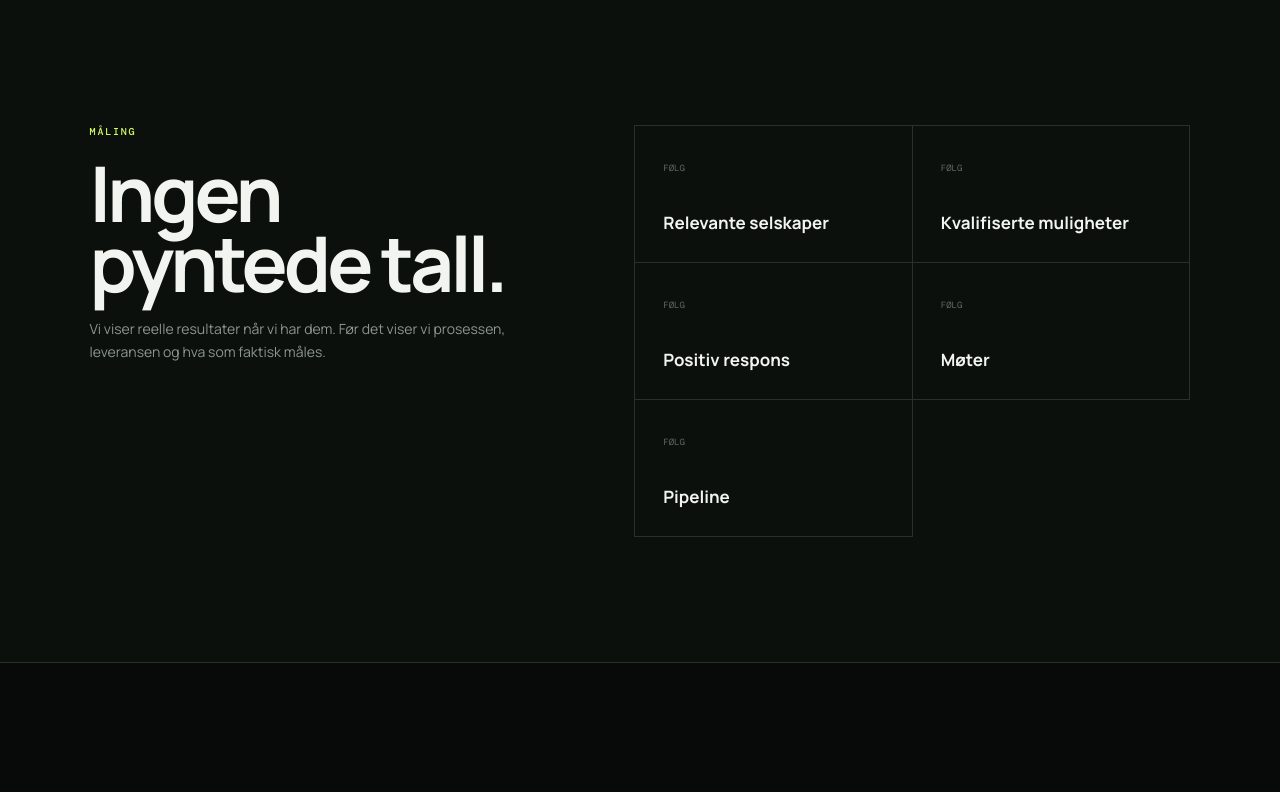
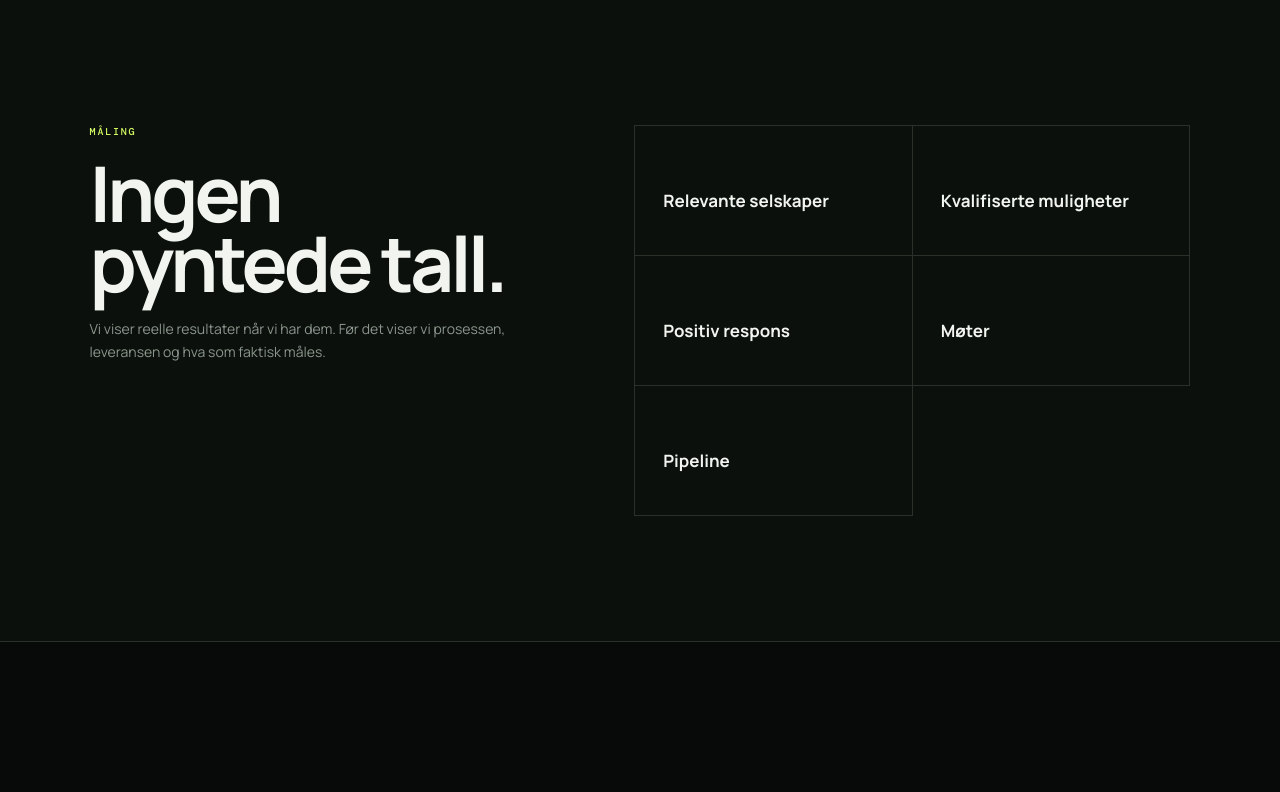
Before and after one commit to KhalilJel/Cidea-Leads, a React (Vite) app: page / in a window 1280 px wide. Shown: the part 5020-5812 px from the top of the page. Built offline with nearby package versions, Linux system fonts and the light colour scheme.

Commit message:
Remove redundant tracking labels from metrics

```diff
--- a/src/main.jsx
+++ b/src/main.jsx
@@ -24,7 +24,7 @@ function Home({lang}){const en=lang==="en";return <><section className="hero"><d
 <section className="darkBand" id="system"><div className="darkIntro"><h2>{en?"From market to opportunity.":"Fra marked til mulighet."}</h2><p>{en?"A process where every step has a clear purpose.":"Vi bygger en prosess der hvert steg har en jobb."}</p></div><div className="machine"><article><span>{en?"DISCOVER":"FINN"}</span><strong>{en?"Discover":"Finn"}</strong><p>{en?"Define the market and map companies that fit the target profile.":"Definer markedet og kartlegg selskaper som matcher målgruppen."}</p></article><article className="active"><span>{en?"QUALIFY":"VURDER"}</span><strong>{en?"Qualify":"Vurder"}</strong><p>{en?"Filter by fit, relevance and meaningful signals.":"Filtrer på kriterier, relevans og signaler som betyr noe."}</p></article><article><span>{en?"CONTEXT":"FORSTÅ"}</span><strong>{en?"Understand":"Forstå"}</strong><p>{en?"Explain why this specific company may be worth attention.":"Finn grunnen til at akkurat denne bedriften kan være interessant."}</p></article><article><span>{en?"CONNECT":"AKTIVER"}</span><strong>{en?"Activate":"Aktiver"}</strong><p>{en?"Make the next sales step specific and easy to take.":"Gjør neste salgssteg konkret og enkelt å ta."}</p></article></div></section>
 <section className="work"><div className="sideLabel">{en?"WHAT GOOD LOOKS LIKE":"GOD KVALITET"}</div><div><h2>{en?"Every lead should explain itself.":"En lead skal forklare seg selv."}</h2><p className="large">{en?"Sales should understand who the company is and why it deserves attention.":"Når vi leverer en mulighet, skal salg forstå både hvem bedriften er og hvorfor den fortjener oppmerksomhet."}</p><div className="opportunityCard"><div className="cardHead"><span>{en?"ILLUSTRATIVE EXAMPLE":"ILLUSTRASJON"}</span><b>{en?"QUALIFIED":"KVALIFISERT"}</b></div><div className="oppMain"><div><small>{en?"COMPANY":"BEDRIFT"}</small><strong>{en?"Example Ltd.":"Eksempel AS"}</strong></div><div><small>{en?"FIT":"TREFF"}</small><strong>{en?"HIGH":"HØY"}</strong></div><div><small>{en?"SIGNAL":"SIGNAL"}</small><p>{en?"Relevant market + growth + matching buyer role":"Relevant marked + vekst + riktig kjøperrolle"}</p></div><div><small>{en?"NEXT STEP":"NESTE STEG"}</small><p>{en?"Start a short, specific conversation.":"Start en kort og konkret samtale."}</p></div></div></div></div></section>
 <section className="markets"><h2>{en?"Build the target market around sales.":"Bygg målgruppen rundt salget."}</h2><div className="marketGrid">{(en?["Accounting","Real estate","Trades","SaaS","Consulting","Industry","B2B services","Your market"]:["Regnskap","Eiendom","Håndverk","SaaS","Konsulent","Industri","B2B-tjenester","Din målgruppe"]).map((x,i)=><a href={mail}key={x}><strong>{x}</strong><em>{en?"Define criteria ↗":"Definer kriterier ↗"}</em></a>)}</div></section>
-<section className="measure"><div><div className="kicker lime">{en?"MEASUREMENT":"MÅLING"}</div><h2>{en?"No inflated numbers.":"Ingen pyntede tall."}</h2><p>{en?"We show real results when we have them. Until then, we show the process, deliverables and what is actually measured.":"Vi viser reelle resultater når vi har dem. Før det viser vi prosessen, leveransen og hva som faktisk måles."}</p></div><div className="measureGrid">{(en?["Relevant companies","Qualified opportunities","Positive replies","Meetings","Pipeline"]:["Relevante selskaper","Kvalifiserte muligheter","Positiv respons","Møter","Pipeline"]).map(x=><div key={x}><span>{en?"TRACK":"FØLG"}</span><strong>{x}</strong></div>)}</div></section>
+<section className="measure"><div><div className="kicker lime">{en?"MEASUREMENT":"MÅLING"}</div><h2>{en?"No inflated numbers.":"Ingen pyntede tall."}</h2><p>{en?"We show real results when we have them. Until then, we show the process, deliverables and what is actually measured.":"Vi viser reelle resultater når vi har dem. Før det viser vi prosessen, leveransen og hva som faktisk måles."}</p></div><div className="measureGrid">{(en?["Relevant companies","Qualified opportunities","Positive replies","Meetings","Pipeline"]:["Relevante selskaper","Kvalifiserte muligheter","Positiv respons","Møter","Pipeline"]).map(x=><div key={x}><strong>{x}</strong></div>)}</div></section>
 <section className="insight"><div className="insightHead"><h2>{en?"What we learn about B2B sales.":"Det vi lærer om B2B-salg."}</h2><a href="/blog">{en?"Explore insights ↗":"Se all innsikt ↗"}</a></div><div className="articleGrid">{articles.map(a=><a href={"/blog/"+a.slug}key={a.slug}><span>{en?"Article":"Artikkel"}</span><h3>{en?(a.titleEn||a.title):a.title}</h3><p>{en?(a.textEn||a.text):a.text}</p><b>{en?"Read →":"Les →"}</b></a>)}</div></section>
 <section className="final"><h2>{en?"Tell us who you want to reach.":"Fortell oss hvem du vil nå."}</h2><p>{en?"We assess your target market and identify the sales opportunities we believe are most relevant.":"Vi gjør en uforpliktende vurdering av målgruppen din og peker på hvilke salgsmuligheter vi mener er mest interessante."}</p><a className="solid"href={mail}>{en?"Request an assessment":"Få en vurdering"} ↗</a></section></>}
 function Service({data,lang,serviceKey}){const en=lang==="en";const content={
```
